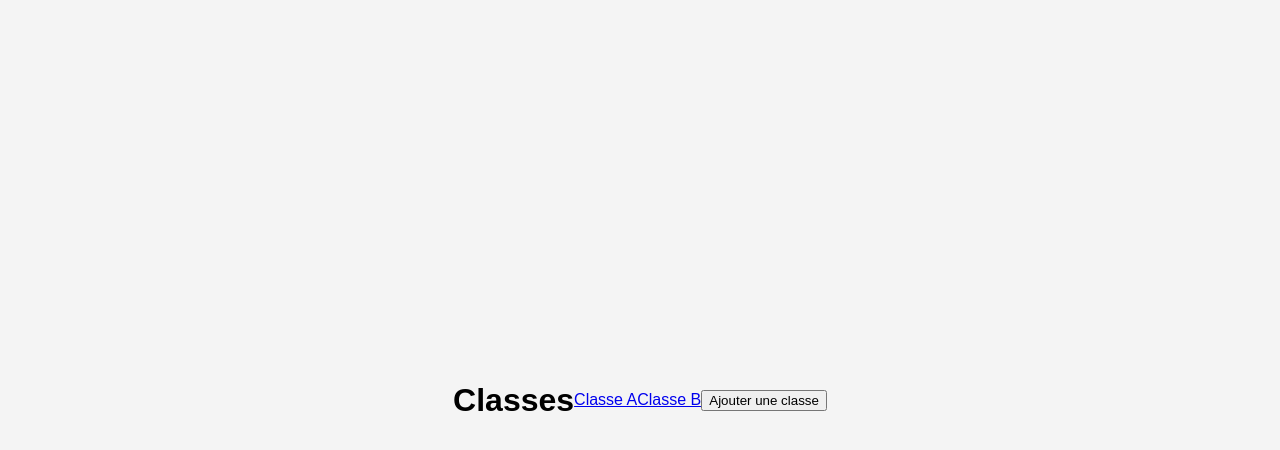
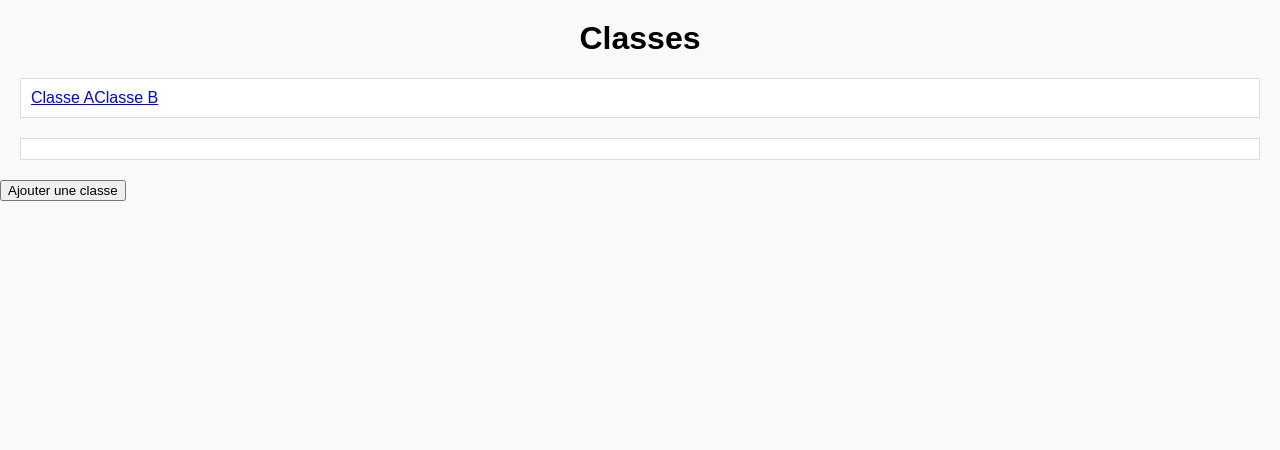
Before and after one commit to antoinepoure35/classroom, a plain HTML site: page index.html in a window 1280 px wide. Drawn offline with Linux system fonts and the light colour scheme.

Commit message:
Update style.css

```diff
--- a/style.css
+++ b/style.css
@@ -1,19 +1,26 @@
+/* Ajoutez vos styles CSS ici (si nécessaire) */
 body {
     font-family: Arial, sans-serif;
     margin: 0;
     padding: 0;
-    display: flex;
-    justify-content: center;
-    align-items: center;
-    height: 100vh;
-    background-color: #f4f4f4;
+    background-color: #f9f9f9;
 }
 
-#app {
-    width: 80%;
-    max-width: 600px;
-    background: white;
-    padding: 20px;
-    border-radius: 8px;
-    box-shadow: 0 2px 10px rgba(0,0,0,0.1);
+h1 {
+    text-align: center;
+    margin-top: 20px;
 }
+
+#class-list {
+    margin: 20px;
+    padding: 10px;
+    background-color: #ffffff;
+    border: 1px solid #ddd;
+}
+
+#students-list {
+    margin: 20px;
+    padding: 10px;
+    background-color: #ffffff;
+    border: 1px solid #ddd;
+}
```
